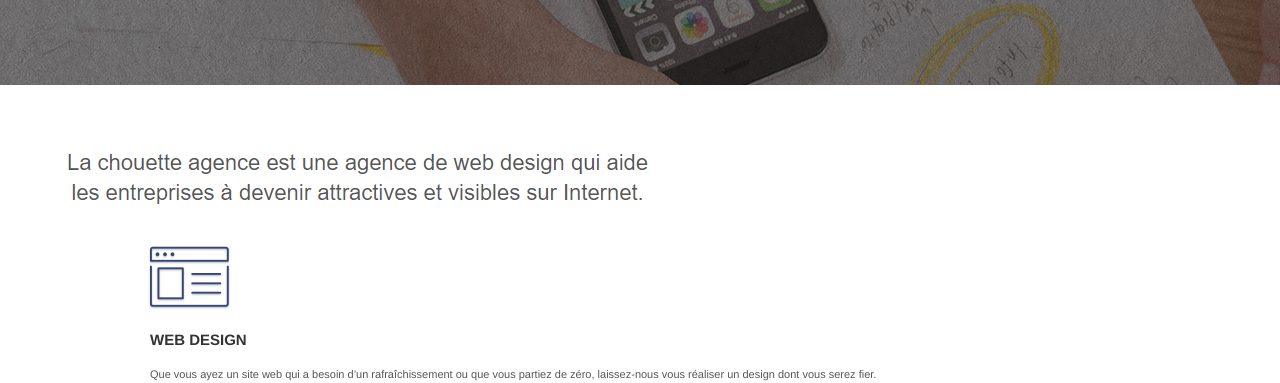
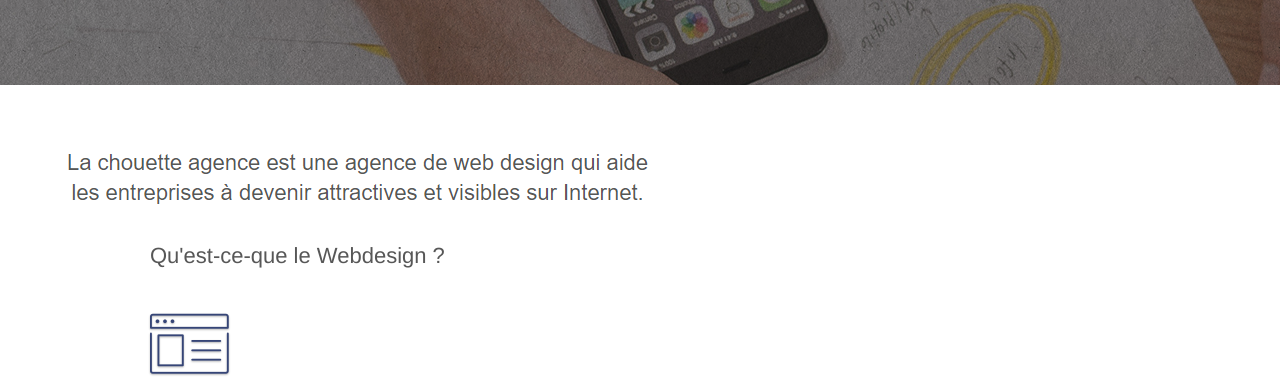
Before and after one commit to gwcch/dw-p4-1, a plain HTML site: page index.html in a window 1280 px wide. Shown: the part 430-813 px from the top of the page. Drawn offline with nearby package versions, Linux system fonts and the light colour scheme; some packages are replaced by stand-ins of ours; files that its build step writes are made by us from their sources; a script that the page names is missing.

Commit message:
Ordre des titres

```diff
--- a/index.html
+++ b/index.html
@@ -79,6 +79,7 @@
 			</div>
 		</div>
 		<div class="row voffset-lg med-width-whitespace">
+			<h2>Qu'est-ce-que le Webdesign ?</h2>
 			<div class="col-sm-4">
 				<div class="text-center">
 					<span class="et-icon-browser sm-shadow icon-dark-slate-blue icons icon-lg"></span>
```
